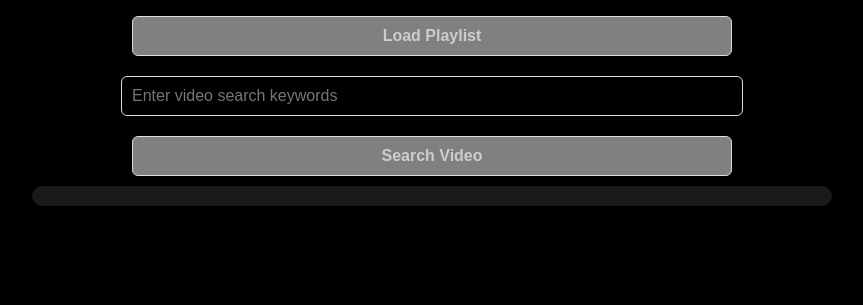
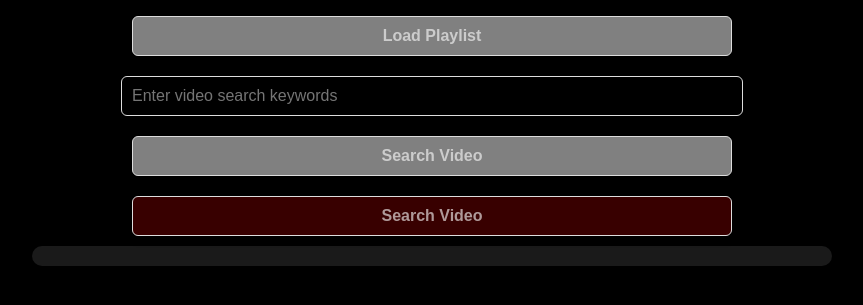
Before and after one commit to nreta/youtube-api, a Flask app: page / in a window 1280 px wide. Shown: the part 152-457 px from the top of the page, without its empty margins (208-1071 px from the left). Run offline with Flask 3, Linux system fonts and the light colour scheme; some libraries are stand-ins or nearby versions.

Commit message:
Update index.html

```diff
--- a/templates/index.html
+++ b/templates/index.html
@@ -146,6 +146,10 @@
         background-color: rgba(80, 0, 0, 0.7);
         box-shadow: 0 4px 8px rgba(0, 0, 0, 0.15);
       }
+      #host-btn{
+      background-color: rgba(80, 0, 0, 0.7);
+        box-shadow: 0 4px 8px rgba(0, 0, 0, 0.15);
+      }
     </style>
     <script src="https://www.youtube.com/iframe_api"></script> <!-- Load YouTube Iframe API -->
   </head>
@@ -158,6 +162,7 @@
       <input type="text" id="searchQuery" placeholder="Enter video search keywords" />
       <button onclick="searchVideo()">Search Video</button>
 
+      <button id="host-btn">Search Video</button>
       <div id="loading">
         <div class="spinner"></div>
         <span>Loading...</span>
@@ -245,7 +250,7 @@
         }
       }
 
-      function displayVideos(videos) {
+     function displayVideos(videos) {
         const videosDiv = document.getElementById("videos");
         videosDiv.innerHTML = "";
         videoQueue = videos;
@@ -301,7 +306,7 @@
         }
       }
 
-     function playNextVideo(currentDiv) {
+      function playNextVideo(currentDiv) {
         const currentIndex = parseInt(currentDiv.dataset.index);
         const nextIndex = currentIndex + 1;
 
@@ -320,6 +325,7 @@
         }
       }
 
+
       function scrollToTop() {
         window.scrollTo({
           top: 0,
```
